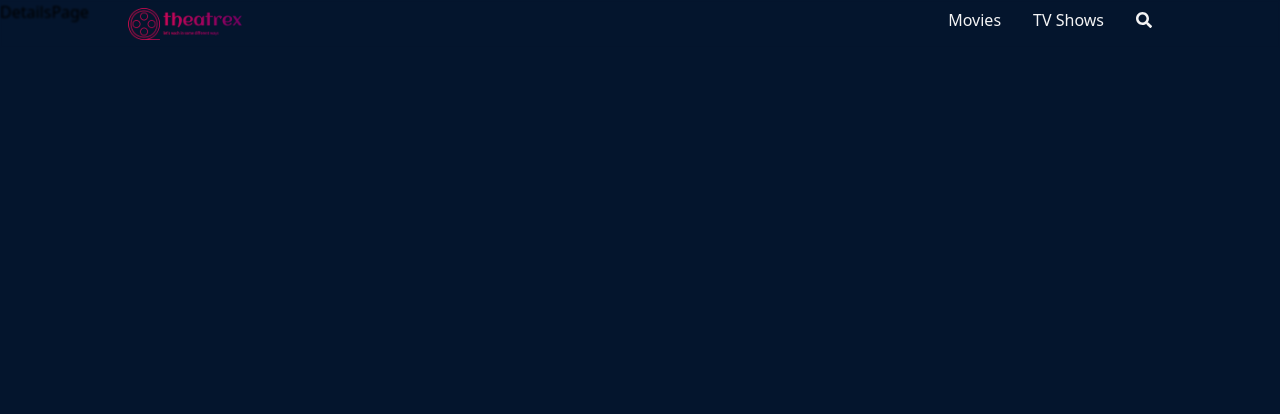
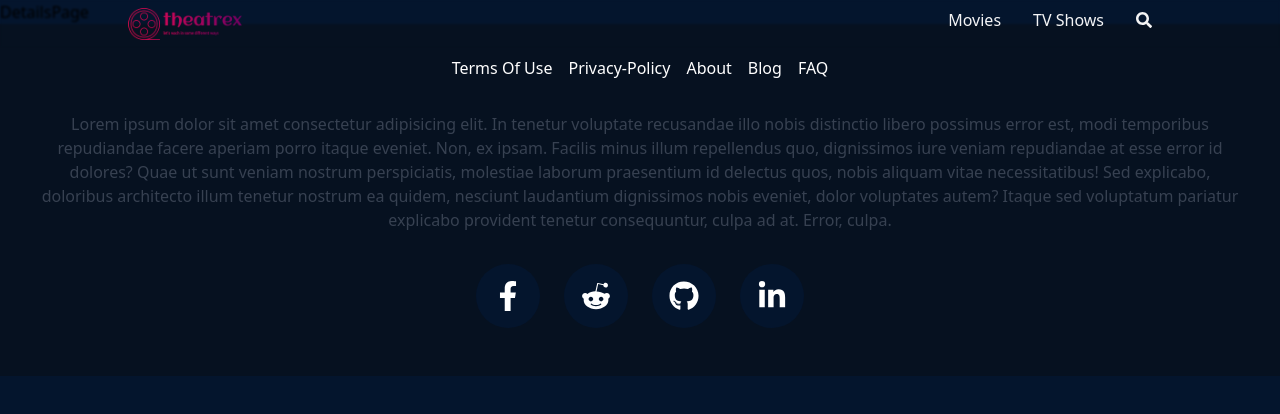
Before and after one commit to arit98/TheatreX, a React (Create React App) app: page /1/1 in a window 1280 px wide. Shown: the top 414 px of the page. Built offline with nearby package versions, Linux system fonts and the light colour scheme; no server answers.

Commit message:
Footer section complete

```diff
--- a/src/App.jsx
+++ b/src/App.jsx
@@ -43,7 +43,7 @@ const App = () => {
         <Route path="/explore/:mediaType" element={<ExplorePage />} />
         <Route path="*" element={<ErrorPage />} />
       </Routes>
-      {/* <Footer /> */}
+      <Footer />
     </BrowserRouter>
     </AnimatePresence>
   );
--- /dev/null
+++ b/src/Components/Carousel.jsx
@@ -0,0 +1,9 @@
+import React from 'react'
+
+const Carousel = () => {
+  return (
+    <div>Carousel</div>
+  )
+}
+
+export default Carousel
--- a/src/Components/Footer.jsx
+++ b/src/Components/Footer.jsx
@@ -1,9 +1,42 @@
-import React from 'react'
+import React from "react";
+import { FaFacebookF, FaRedditAlien, FaGithub, FaLinkedinIn } from "react-icons/fa"
 
 const Footer = () => {
   return (
-    <div>Footer</div>
-  )
-}
+    <div className="flex justify-center bg-[#061120]">
+      <div className="flex flex-col items-center">
+        <ul className="flex items-center gap-4 text-white py-8">
+          <li>Terms Of Use</li>
+          <li>Privacy-Policy</li>
+          <li>About</li>
+          <li>Blog</li>
+          <li>FAQ</li>
+        </ul>
 
-export default Footer
+        <p className="text-gray-700 text-center px-8">
+          Lorem ipsum dolor sit amet consectetur adipisicing elit. In tenetur
+          voluptate recusandae illo nobis distinctio libero possimus error est,
+          modi temporibus repudiandae facere aperiam porro itaque eveniet. Non,
+          ex ipsam. Facilis minus illum repellendus quo, dignissimos iure veniam
+          repudiandae at esse error id dolores? Quae ut sunt veniam nostrum
+          perspiciatis, molestiae laborum praesentium id delectus quos, nobis
+          aliquam vitae necessitatibus! Sed explicabo, doloribus architecto
+          illum tenetur nostrum ea quidem, nesciunt laudantium dignissimos nobis
+          eveniet, dolor voluptates autem? Itaque sed voluptatum pariatur
+          explicabo provident tenetur consequuntur, culpa ad at. Error, culpa.
+        </p>
+
+        <ul className="flex items-center justify-center gap-6 pt-8 pb-12">
+            <li className="h-16 w-16 rounded-full bg-[#04152d] flex items-center justify-center text-3xl text-white"><FaFacebookF /></li>
+            <li className="h-16 w-16 rounded-full bg-[#04152d] flex items-center justify-center text-3xl text-white"><FaRedditAlien /></li>
+            <li className="h-16 w-16 rounded-full bg-[#04152d] flex items-center justify-center text-3xl text-white"><FaGithub /></li>
+            <li className="h-16 w-16 rounded-full bg-[#04152d] flex items-center justify-center text-3xl text-white">
+                <FaLinkedinIn />
+            </li>
+        </ul>
+      </div>
+    </div>
+  );
+};
+
+export default Footer;
```
